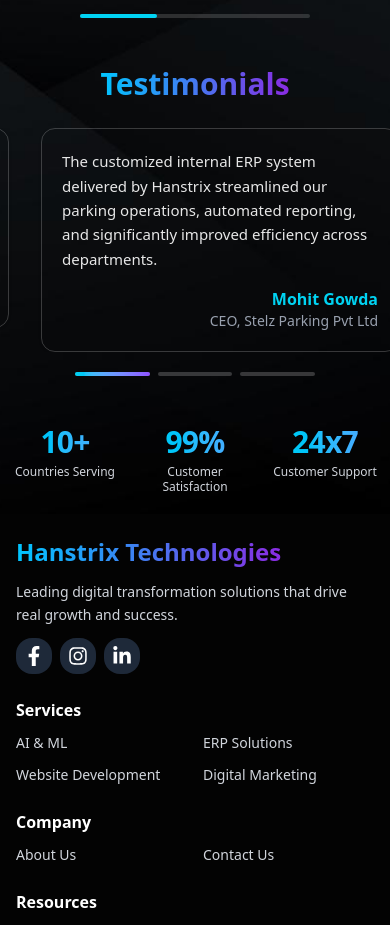
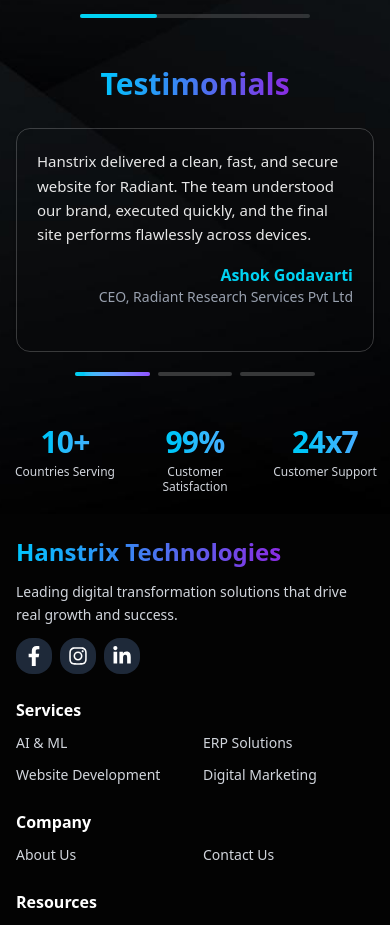
Before and after one commit to Hanstrix-Technologies-Pvt-Ltd/hanstrix_website, a Next.js app: page / in a window 390 px wide. Shown: the part 5523-6448 px from the top of the page. Built offline with nearby package versions, Linux system fonts and the light colour scheme.

Commit message:
Add files via upload

```diff
--- a/package.json
+++ b/package.json
@@ -16,6 +16,7 @@
     "@radix-ui/react-slot": "^1.2.3",
     "class-variance-authority": "^0.7.1",
     "clsx": "^2.1.1",
+    "embla-carousel-react": "^8.6.0",
     "framer-motion": "^12.23.12",
     "lucide-react": "^0.537.0",
     "motion": "^12.23.12",
--- a/src/components/global/AIChatbotGlobal.tsx
+++ b/src/components/global/AIChatbotGlobal.tsx
@@ -33,12 +33,47 @@
   const endRef = useRef<HTMLDivElement>(null);
   const abortRef = useRef<AbortController | null>(null);
 
+  // NEW: lock scroll chaining for chat body
+  const scrollRef = useRef<HTMLDivElement>(null);
+  const touchStartY = useRef(0);
+
+  const onWheelCapture = (e: React.WheelEvent<HTMLDivElement>) => {
+  e.stopPropagation(); // never let wheel bubble to page
+  const el = scrollRef.current;
+  if (!el) return;
+  const atTop = el.scrollTop <= 0;
+  const atBottom = el.scrollTop + el.clientHeight >= el.scrollHeight - 1;
+  const goingUp = e.deltaY < 0;
+  const goingDown = e.deltaY > 0;
+  if ((atTop && goingUp) || (atBottom && goingDown)) {
+    e.preventDefault(); // block page scroll at edges
+  }
+};
+
+
+  const onTouchStart = (e: React.TouchEvent<HTMLDivElement>) => {
+    touchStartY.current = e.touches[0].clientY;
+  };
+  const onTouchMove = (e: React.TouchEvent<HTMLDivElement>) => {
+    const el = scrollRef.current;
+    if (!el) return;
+    const dy = e.touches[0].clientY - touchStartY.current;
+    const atTop = el.scrollTop <= 0;
+    const atBottom = el.scrollTop + el.clientHeight >= el.scrollHeight - 1;
+    const goingUp = dy > 0;
+    const goingDown = dy < 0;
+    if ((atTop && goingUp) || (atBottom && goingDown)) {
+      e.preventDefault();
+      e.stopPropagation();
+    }
+  };
+
   // restore chat
   useEffect(() => {
     try {
       const raw = localStorage.getItem(STORAGE_KEY);
       if (raw) {
-        const parsed = JSON.parse(raw);
+        const parsed = JSON.parse(raw) as ChatMsg[];
         if (Array.isArray(parsed) && parsed.length) setMessages(parsed);
       }
     } catch {}
@@ -103,11 +138,11 @@
         }),
       });
 
-      const data = await res.json();
+      const data: { response?: string; error?: string } = await res.json();
       if (!res.ok) throw new Error(data.error || "Failed to get reply");
 
-      setMessages((prev) => [...prev, { role: "bot", text: data.response }]);
-    } catch (err: Error | unknown) {
+      setMessages((prev) => [...prev, { role: "bot", text: data.response ?? "" }]);
+    } catch (err: unknown) {
       if ((err as Error)?.name !== "AbortError") {
         setError((err as Error)?.message || "Something went wrong");
         setMessages((prev) => [
@@ -176,7 +211,7 @@
 
               {/* Body: suggestions + scrollable messages */}
               <div className="flex-1 min-h-0 relative flex flex-col">
-                {/* Quick prompts row (non-scrollable, visible below header) */}
+                {/* Quick prompts row */}
                 {messages.length <= 2 && (
                   <div className="shrink-0 px-3 pt-3 pb-2 flex flex-wrap gap-2 bg-black/20">
                     {quickPrompts.map((p) => (
@@ -192,10 +227,14 @@
                   </div>
                 )}
 
-                {/* Scrollable messages */}
+                {/* Scrollable messages (locked) */}
                 <div
-                  className="flex-1 overflow-y-auto px-3 py-3 space-y-3 custom-scrollbar"
-                  style={{ pointerEvents: "auto" }}
+                  ref={scrollRef}
+                  className="flex-1 overflow-y-auto px-3 py-3 space-y-3 custom-scrollbar overscroll-contain"
+                  style={{ pointerEvents: "auto", overscrollBehavior: "contain", touchAction: "pan-y" }}
+                  onWheelCapture={onWheelCapture}
+                  onTouchStart={onTouchStart}
+                  onTouchMove={onTouchMove}
                 >
                   {messages.map((m, i) => (
                     <div key={i} className={`flex ${m.role === "user" ? "justify-end" : "justify-start"}`}>
--- a/src/components/landing_page/TestimonialsSection.tsx
+++ b/src/components/landing_page/TestimonialsSection.tsx
@@ -1,7 +1,8 @@
 "use client";
 
-import React, { useEffect, useMemo, useRef, useState } from "react";
+import React, { useEffect, useRef, useState } from "react";
 import { Card, CardContent } from "@/components/ui/card";
+import { Carousel, CarouselContent, CarouselItem, type CarouselApi,} from "@/components/ui/carousel";
 
 type Testimonial = {
   quote: string;
@@ -19,7 +20,7 @@
   },
   {
     quote:
-      "The customized internal ERP system delivered by Hanstrix streamlined our parking operations, automated reporting, and significantly improved efficiency across departments.",
+      "The customized ERP system delivered by Hanstrix streamlined our parking operations, automated reporting, and significantly improved efficiency across departments.",
     name: "Mohit Gowda",
     title: "CEO, Stelz Parking Pvt Ltd",
   },
@@ -34,84 +35,50 @@
 export default function TestimonialsSection() {
   const N = TESTIMONIALS.length;
 
-  // ---- Mobile: snap carousel with seamless infinite wrap ----
-  const trackRef = useRef<HTMLDivElement | null>(null);
-  const [cellWidth, setCellWidth] = useState(0);
+  const [api, setApi] = useState<CarouselApi | null>(null);
   const [active, setActive] = useState(0);
-  const [snapOn, setSnapOn] = useState(true);
+  const itemRefs = useRef<Array<HTMLDivElement | null>>([]);
+  const setItemRef = (idx: number) => (el: HTMLDivElement | null) => {
+    itemRefs.current[idx] = el;
+  };
+  const [uniformH, setUniformH] = useState<number | null>(null);
 
-  // Tripled data for infinite loop: [A B C | A B C | A B C]
-  const tripled = useMemo(
-    () => [...TESTIMONIALS, ...TESTIMONIALS, ...TESTIMONIALS],
-    []
+  const measureHeights = () => {
+    const h = Math.max(
+      0,
+      ...itemRefs.current.map((el) => (el ? el.offsetHeight : 0))
     );
-  const baseStartIndex = N; // land on middle copy
-
-  // Measure cell width and land in middle copy on mount/resize
-  useEffect(() => {
-    const el = trackRef.current;
-    if (!el) return;
-
-    const measure = () => {
-      const w = el.clientWidth;
-      setCellWidth(w);
-      setSnapOn(false);
-      el.scrollTo({ left: baseStartIndex * w, behavior: "auto" });
-      requestAnimationFrame(() => setSnapOn(true));
+    setUniformH(Number.isFinite(h) && h > 0 ? h : null);
   };
 
-    measure();
-    const ro = new ResizeObserver(measure);
-    ro.observe(el);
-    return () => ro.disconnect();
-  }, [baseStartIndex]);
+  useEffect(() => {
+    const rAF = requestAnimationFrame(measureHeights);
+    const onResize = () => measureHeights();
+    window.addEventListener("resize", onResize);
+    const ro = new ResizeObserver(measureHeights);
+    itemRefs.current.forEach((el) => el && ro.observe(el));
 
-  // Seamless wrap (last→first and first→last) with invisible teleport
+    return () => {
+      cancelAnimationFrame(rAF);
+      window.removeEventListener("resize", onResize);
+      ro.disconnect();
+    };
+  }, []);
+
   useEffect(() => {
-    const el = trackRef.current;
-    if (!el || cellWidth === 0) return;
-
-    let raf = 0;
-    const onScroll = () => {
-      cancelAnimationFrame(raf);
-      raf = requestAnimationFrame(() => {
-        const raw = el.scrollLeft / cellWidth;
-        const idx = Math.round(raw);
-
-        // Left outer copy (0..N-1) → jump to middle
-        if (idx < N) {
-          setSnapOn(false);
-          el.scrollTo({ left: (idx + N) * cellWidth, behavior: "auto" });
-          requestAnimationFrame(() => setSnapOn(true));
-          setActive(idx);
-          return;
-        }
-
-        // Right outer copy (2N..3N-1) → jump to middle
-        if (idx >= 2 * N) {
-          setSnapOn(false);
-          el.scrollTo({ left: (idx - N) * cellWidth, behavior: "auto" });
-          requestAnimationFrame(() => setSnapOn(true));
-          setActive(idx - 2 * N);
-          return;
-        }
-
-        // Middle copy → normal
-        setActive(idx - N);
-      });
+    if (!api) return;
+    const onSelect = () => setActive(api.selectedScrollSnap());
+    api.on("select", onSelect);
+    onSelect();
+    return () => {
+      api.off("select", onSelect);
     };
-
-    el.addEventListener("scroll", onScroll, { passive: true });
-    return () => {
-      cancelAnimationFrame(raf);
-      el.removeEventListener("scroll", onScroll);
-    };
-  }, [cellWidth, N]);
+  }, [api]);
+  const bodyStyle = uniformH ? { minHeight: `${uniformH}px` } : undefined;
 
   return (
     <section id="testimonials" className="relative section-spacing">
       <div className="container mx-auto max-w-7xl container-gutters">
-        {/* Center wrapper ensures gradient inline-block headings are centered */}
         <div className="text-center">
           <h2 className="text-3xl md:text-4xl lg:text-5xl font-bold text-gradient-neon inline-block">
             Testimonials
@@ -119,7 +86,7 @@
         </div>
       </div>
 
-      {/* md-only: marquee scrolling (since N > 2) */}
+      {/* md-only: marquee (duplicate list) */}
       {N > 2 && (
         <div className="hidden md:block lg:hidden mt-8">
           <div className="relative overflow-hidden">
@@ -133,7 +100,6 @@
                   "linear-gradient(to right, transparent, black 8%, black 92%, transparent)",
               }}
             />
-            {/* duplicate once for seamless loop */}
             <div className="flex w-max animate-ts-marquee-slow">
               {[...TESTIMONIALS, ...TESTIMONIALS].map((t, idx) => (
                 <div
@@ -142,10 +108,12 @@
                 >
                   <Card className="bg-transparent border-white/20 text-white p-6 h-full">
                     <CardContent className="p-0">
+                      <div style={bodyStyle}>
                         <p className="text-[15px] leading-relaxed opacity-90">{t.quote}</p>
                         <div className="text-right mt-4">
                           <p className="font-semibold text-cyan-400">{t.name}</p>
                           <p className="text-sm text-gray-400">{t.title}</p>
+                        </div>
                       </div>
                     </CardContent>
                   </Card>
@@ -166,10 +134,15 @@
                 className="bg-transparent border-white/20 text-white p-6 h-full"
               >
                 <CardContent className="p-0">
+                  <div
+                    ref={setItemRef(idx)}
+                    style={bodyStyle}
+                  >
                     <p className="text-base leading-relaxed opacity-90">{t.quote}</p>
                     <div className="text-right mt-4">
                       <p className="font-semibold text-cyan-400">{t.name}</p>
                       <p className="text-sm text-gray-400">{t.title}</p>
+                    </div>
                   </div>
                 </CardContent>
               </Card>
@@ -178,63 +151,70 @@
         </div>
       </div>
 
-      {/* sm-only: 1-at-a-time snap carousel, seamless infinite */}
+      {/* sm-only: shadcn carousel (loop + one-card-per-swipe), equal heights */}
       <div className="md:hidden mt-6">
-        <div
-          ref={trackRef}
-          className={`flex overflow-x-auto no-scrollbar w-full touch-pan-x overscroll-x-contain ${
-            snapOn ? "snap-x snap-mandatory" : "snap-none"
-          }`}
-          style={{
-            scrollSnapType: snapOn ? "x mandatory" : "none",
-            WebkitOverflowScrolling: "touch",
+        <Carousel
+          setApi={setApi}
+          opts={{
+            loop: true,
+            align: "start",
+            skipSnaps: false,
+            dragFree: false,
           }}
+          className="w-full"
         >
-          {tripled.map((t, i) => (
-            <div
-              key={`m-${i}`}
-              className="shrink-0 w-full px-4 snap-start"
-              style={{ scrollSnapAlign: "start", scrollSnapStop: "always" }}
-            >
+          <CarouselContent>
+            {TESTIMONIALS.map((t, i) => (
+              <CarouselItem key={`m-${i}`} className="basis-full">
+                <div className="px-4">
                   <div className="container mx-auto max-w-3xl">
                     <Card className="bg-transparent border-white/20 text-white p-5 h-full">
                       <CardContent className="p-0">
+                        {/* measure base items here too */}
+                        <div
+                          ref={setItemRef(i)}
+                          style={bodyStyle}
+                        >
                           <p className="text-[15px] leading-relaxed opacity-90">{t.quote}</p>
                           <div className="text-right mt-4">
                             <p className="font-semibold text-cyan-400">{t.name}</p>
                             <p className="text-sm text-gray-400">{t.title}</p>
                           </div>
+                        </div>
                       </CardContent>
                     </Card>
                   </div>
                 </div>
+              </CarouselItem>
             ))}
-        </div>
+          </CarouselContent>
+        </Carousel>
 
-        {/* small progress bars */}
+        {/* progress bars (click to jump) */}
         <div className="mt-5 px-8">
           <div className="mx-auto max-w-[240px] w-full flex items-center gap-2">
-            {Array.from({ length: N }).map((_, i) => {
+            {TESTIMONIALS.map((_, i) => {
               const isActive = i === active;
               return (
-                <span
+                <button
                   key={i}
-                  aria-hidden
+                  type="button"
+                  onClick={() => api?.scrollTo(i)}
                   className="relative h-1 flex-1 rounded-full overflow-hidden bg-white/20"
+                  aria-label={`Go to testimonial ${i + 1}`}
                 >
                   <span
                     className={`absolute left-0 top-0 h-full ${
                       isActive ? "w-full" : "w-0"
                     } bg-gradient-to-r from-cyan-400 to-violet-500 transition-[width] duration-300`}
                   />
-                </span>
+                </button>
               );
             })}
           </div>
         </div>
       </div>
 
-      {/* local keyframes */}
       <style jsx>{`
         @keyframes ts-marquee-slow {
           0% { transform: translateX(0%); }
--- /dev/null
+++ b/src/components/ui/carousel.tsx
@@ -0,0 +1,241 @@
+"use client"
+
+import * as React from "react"
+import useEmblaCarousel, {
+  type UseEmblaCarouselType,
+} from "embla-carousel-react"
+import { ArrowLeft, ArrowRight } from "lucide-react"
+
+import { cn } from "@/lib/utils"
+import { Button } from "@/components/ui/button"
+
+type CarouselApi = UseEmblaCarouselType[1]
+type UseCarouselParameters = Parameters<typeof useEmblaCarousel>
+type CarouselOptions = UseCarouselParameters[0]
+type CarouselPlugin = UseCarouselParameters[1]
+
+type CarouselProps = {
+  opts?: CarouselOptions
+  plugins?: CarouselPlugin
+  orientation?: "horizontal" | "vertical"
+  setApi?: (api: CarouselApi) => void
+}
+
+type CarouselContextProps = {
+  carouselRef: ReturnType<typeof useEmblaCarousel>[0]
+  api: ReturnType<typeof useEmblaCarousel>[1]
+  scrollPrev: () => void
+  scrollNext: () => void
+  canScrollPrev: boolean
+  canScrollNext: boolean
+} & CarouselProps
+
+const CarouselContext = React.createContext<CarouselContextProps | null>(null)
+
+function useCarousel() {
+  const context = React.useContext(CarouselContext)
+
+  if (!context) {
+    throw new Error("useCarousel must be used within a <Carousel />")
+  }
+
+  return context
+}
+
+function Carousel({
+  orientation = "horizontal",
+  opts,
+  setApi,
+  plugins,
+  className,
+  children,
+  ...props
+}: React.ComponentProps<"div"> & CarouselProps) {
+  const [carouselRef, api] = useEmblaCarousel(
+    {
+      ...opts,
+      axis: orientation === "horizontal" ? "x" : "y",
+    },
+    plugins
+  )
+  const [canScrollPrev, setCanScrollPrev] = React.useState(false)
+  const [canScrollNext, setCanScrollNext] = React.useState(false)
+
+  const onSelect = React.useCallback((api: CarouselApi) => {
+    if (!api) return
+    setCanScrollPrev(api.canScrollPrev())
+    setCanScrollNext(api.canScrollNext())
+  }, [])
+
+  const scrollPrev = React.useCallback(() => {
+    api?.scrollPrev()
+  }, [api])
+
+  const scrollNext = React.useCallback(() => {
+    api?.scrollNext()
+  }, [api])
+
+  const handleKeyDown = React.useCallback(
+    (event: React.KeyboardEvent<HTMLDivElement>) => {
+      if (event.key === "ArrowLeft") {
+        event.preventDefault()
+        scrollPrev()
+      } else if (event.key === "ArrowRight") {
+        event.preventDefault()
+        scrollNext()
+      }
+    },
+    [scrollPrev, scrollNext]
+  )
+
+  React.useEffect(() => {
+    if (!api || !setApi) return
+    setApi(api)
+  }, [api, setApi])
+
+  React.useEffect(() => {
+    if (!api) return
+    onSelect(api)
+    api.on("reInit", onSelect)
+    api.on("select", onSelect)
+
+    return () => {
+      api?.off("select", onSelect)
+    }
+  }, [api, onSelect])
+
+  return (
+    <CarouselContext.Provider
+      value={{
+        carouselRef,
+        api: api,
+        opts,
+        orientation:
+          orientation || (opts?.axis === "y" ? "vertical" : "horizontal"),
+        scrollPrev,
+        scrollNext,
+        canScrollPrev,
+        canScrollNext,
+      }}
+    >
+      <div
+        onKeyDownCapture={handleKeyDown}
+        className={cn("relative", className)}
+        role="region"
+        aria-roledescription="carousel"
+        data-slot="carousel"
+        {...props}
+      >
+        {children}
+      </div>
+    </CarouselContext.Provider>
+  )
+}
+
+function CarouselContent({ className, ...props }: React.ComponentProps<"div">) {
+  const { carouselRef, orientation } = useCarousel()
+
+  return (
+    <div
+      ref={carouselRef}
+      className="overflow-hidden"
+      data-slot="carousel-content"
+    >
+      <div
+        className={cn(
+          "flex",
+          orientation === "horizontal" ? "-ml-4" : "-mt-4 flex-col",
+          className
+        )}
+        {...props}
+      />
+    </div>
+  )
+}
+
+function CarouselItem({ className, ...props }: React.ComponentProps<"div">) {
+  const { orientation } = useCarousel()
+
+  return (
+    <div
+      role="group"
+      aria-roledescription="slide"
+      data-slot="carousel-item"
+      className={cn(
+        "min-w-0 shrink-0 grow-0 basis-full",
+        orientation === "horizontal" ? "pl-4" : "pt-4",
+        className
+      )}
+      {...props}
+    />
+  )
+}
+
+function CarouselPrevious({
+  className,
+  variant = "outline",
+  size = "icon",
+  ...props
+}: React.ComponentProps<typeof Button>) {
+  const { orientation, scrollPrev, canScrollPrev } = useCarousel()
+
+  return (
+    <Button
+      data-slot="carousel-previous"
+      variant={variant}
+      size={size}
+      className={cn(
+        "absolute size-8 rounded-full",
+        orientation === "horizontal"
+          ? "top-1/2 -left-12 -translate-y-1/2"
+          : "-top-12 left-1/2 -translate-x-1/2 rotate-90",
+        className
+      )}
+      disabled={!canScrollPrev}
+      onClick={scrollPrev}
+      {...props}
+    >
+      <ArrowLeft />
+      <span className="sr-only">Previous slide</span>
+    </Button>
+  )
+}
+
+function CarouselNext({
+  className,
+  variant = "outline",
+  size = "icon",
+  ...props
+}: React.ComponentProps<typeof Button>) {
+  const { orientation, scrollNext, canScrollNext } = useCarousel()
+
+  return (
+    <Button
+      data-slot="carousel-next"
+      variant={variant}
+      size={size}
+      className={cn(
+        "absolute size-8 rounded-full",
+        orientation === "horizontal"
+          ? "top-1/2 -right-12 -translate-y-1/2"
+          : "-bottom-12 left-1/2 -translate-x-1/2 rotate-90",
+        className
+      )}
+      disabled={!canScrollNext}
+      onClick={scrollNext}
+      {...props}
+    >
+      <ArrowRight />
+      <span className="sr-only">Next slide</span>
+    </Button>
+  )
+}
+
+export {
+  type CarouselApi,
+  Carousel,
+  CarouselContent,
+  CarouselItem,
+  CarouselPrevious,
+  CarouselNext,
+}
```
Also changed, not shown: src/components/global/Navbar.tsx (+95 -58 lines), 1 other file (tests, documents, lock files or other folders). Lines whose indentation alone changed are shown as unchanged.
